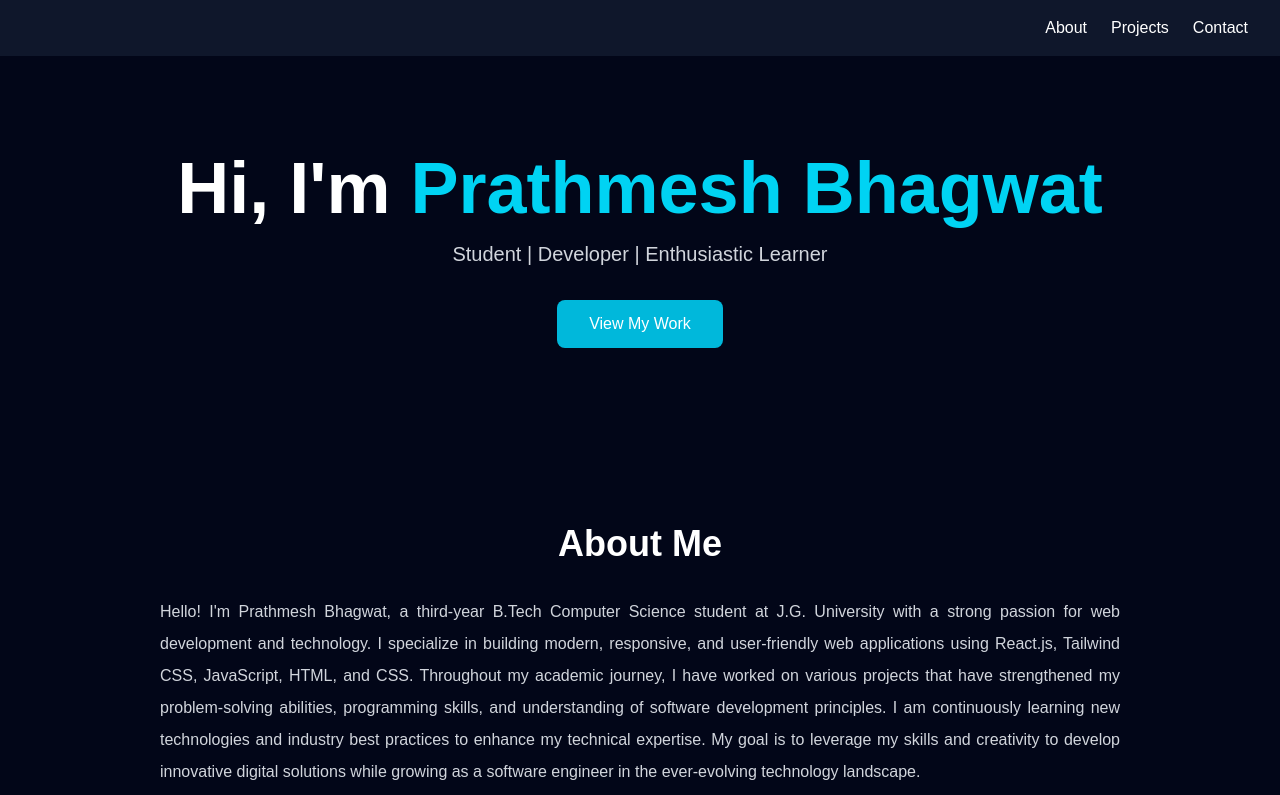
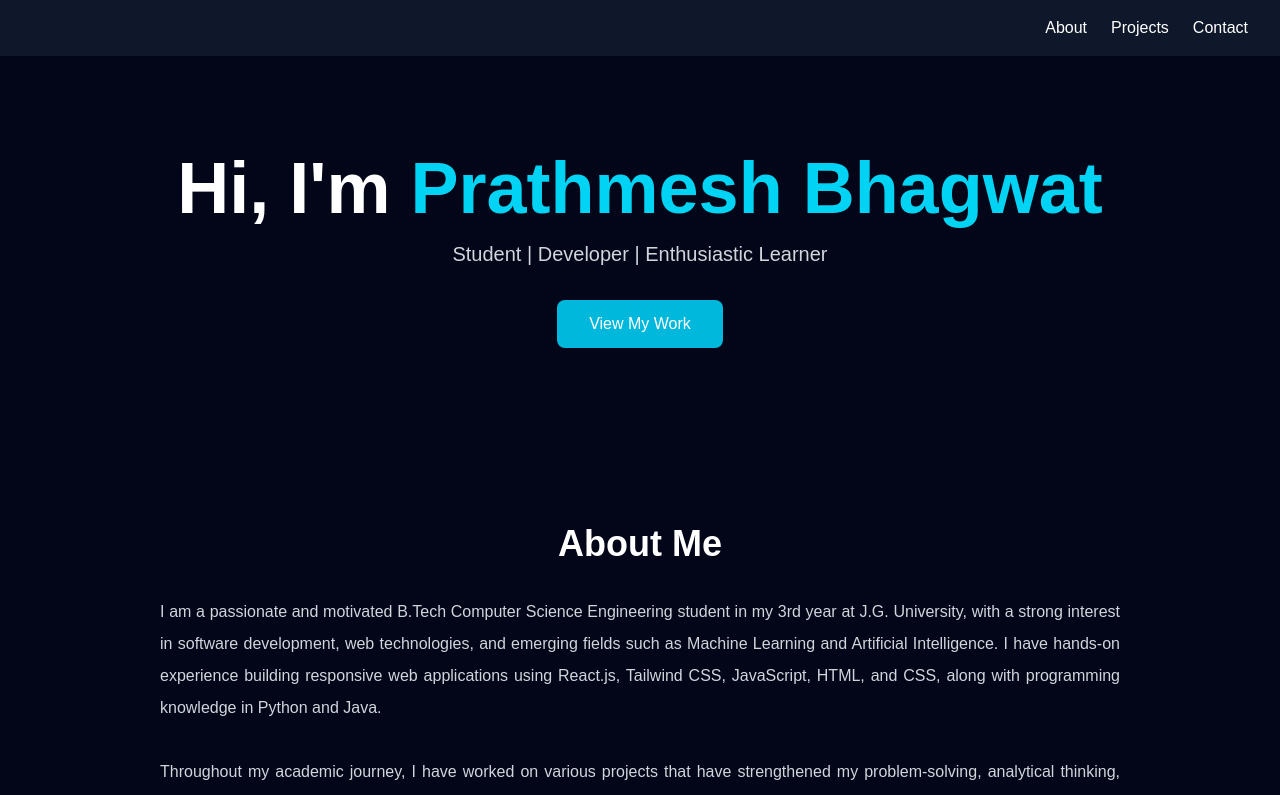
Before and after one commit to Prathmesh-20/Prathmesh-Porfolio, a React (Vite) app: page / in a window 1280 px wide. Shown: the top 795 px of the page. Built offline with nearby package versions, Linux system fonts and the light colour scheme; no server answers.

Commit message:
updated about

```diff
--- a/src/components/About.jsx
+++ b/src/components/About.jsx
@@ -5,7 +5,10 @@ const About = () => {
 
       {/* Edit Bio Here */}
       <p className="text-gray-300 text-center text-justify leading-8">
-        Hello! I'm Prathmesh Bhagwat, a third-year B.Tech Computer Science student at J.G. University with a strong passion for web development and technology. I specialize in building modern, responsive, and user-friendly web applications using React.js, Tailwind CSS, JavaScript, HTML, and CSS. Throughout my academic journey, I have worked on various projects that have strengthened my problem-solving abilities, programming skills, and understanding of software development principles. I am continuously learning new technologies and industry best practices to enhance my technical expertise. My goal is to leverage my skills and creativity to develop innovative digital solutions while growing as a software engineer in the ever-evolving technology landscape.
+        I am a passionate and motivated B.Tech Computer Science Engineering student in my 3rd year at J.G. University, with a strong interest in software development, web technologies, and emerging fields such as Machine Learning and Artificial Intelligence. I have hands-on experience building responsive web applications using React.js, Tailwind CSS, JavaScript, HTML, and CSS, along with programming knowledge in Python and Java. <br></br> <br></br>
+        Throughout my academic journey, I have worked on various projects that have strengthened my problem-solving, analytical thinking, and software development skills. I am particularly interested in creating user-friendly applications that solve real-world problems while continuously improving my technical expertise.<br></br> <br></br>
+        As an aspiring software engineer, I am eager to learn from industry professionals, gain practical experience through internships and collaborative projects, and stay updated with the latest technological advancements. I believe in continuous learning, adaptability, and teamwork, and I am always looking for opportunities to expand my knowledge in software development, machine learning, cloud technologies, and modern engineering practices. <br></br> <br></br>
+My goal is to build innovative solutions, contribute to impactful projects, and grow into a skilled technology professional capable of making meaningful contributions to the industry. <br></br>
 
       </p>
     </section>
```
